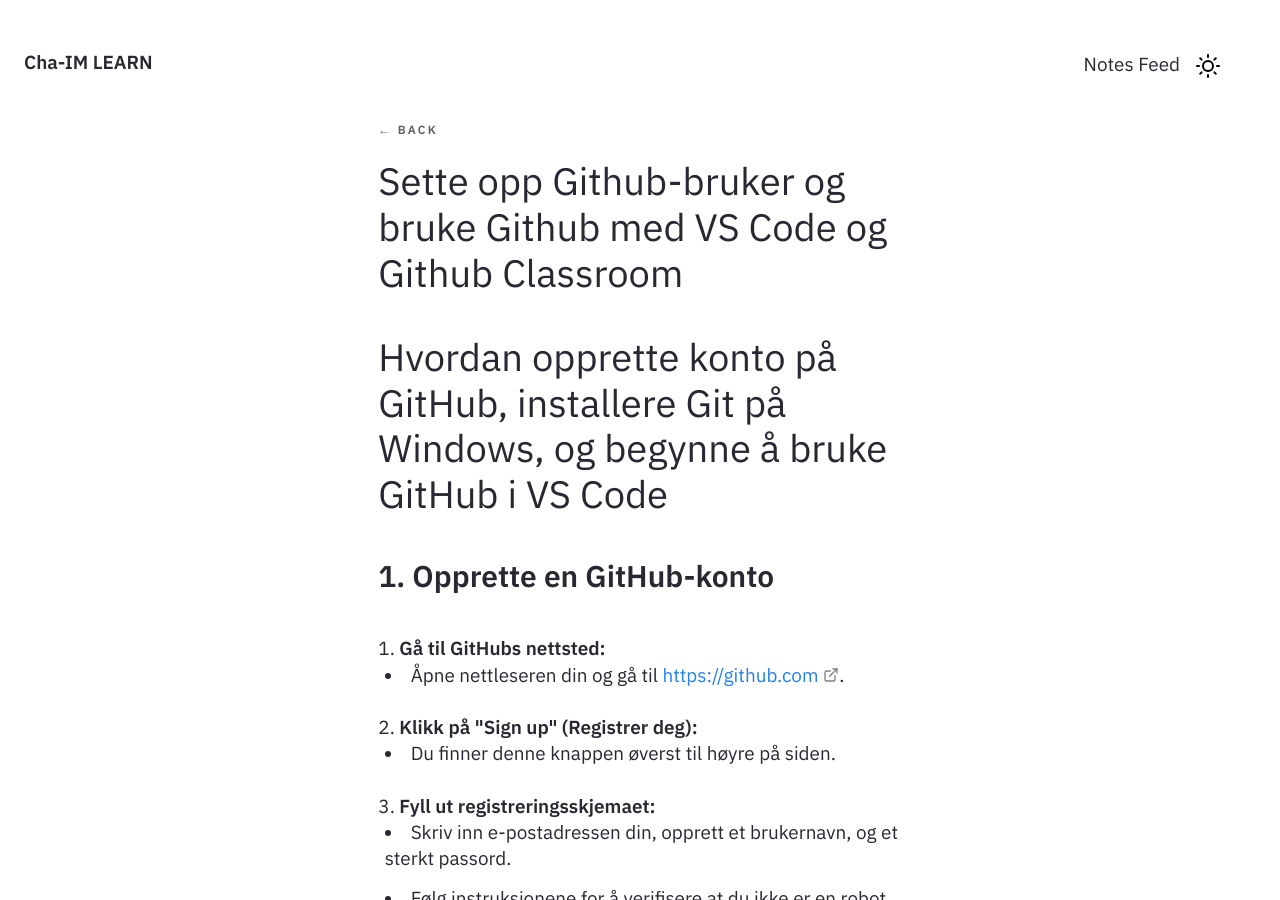
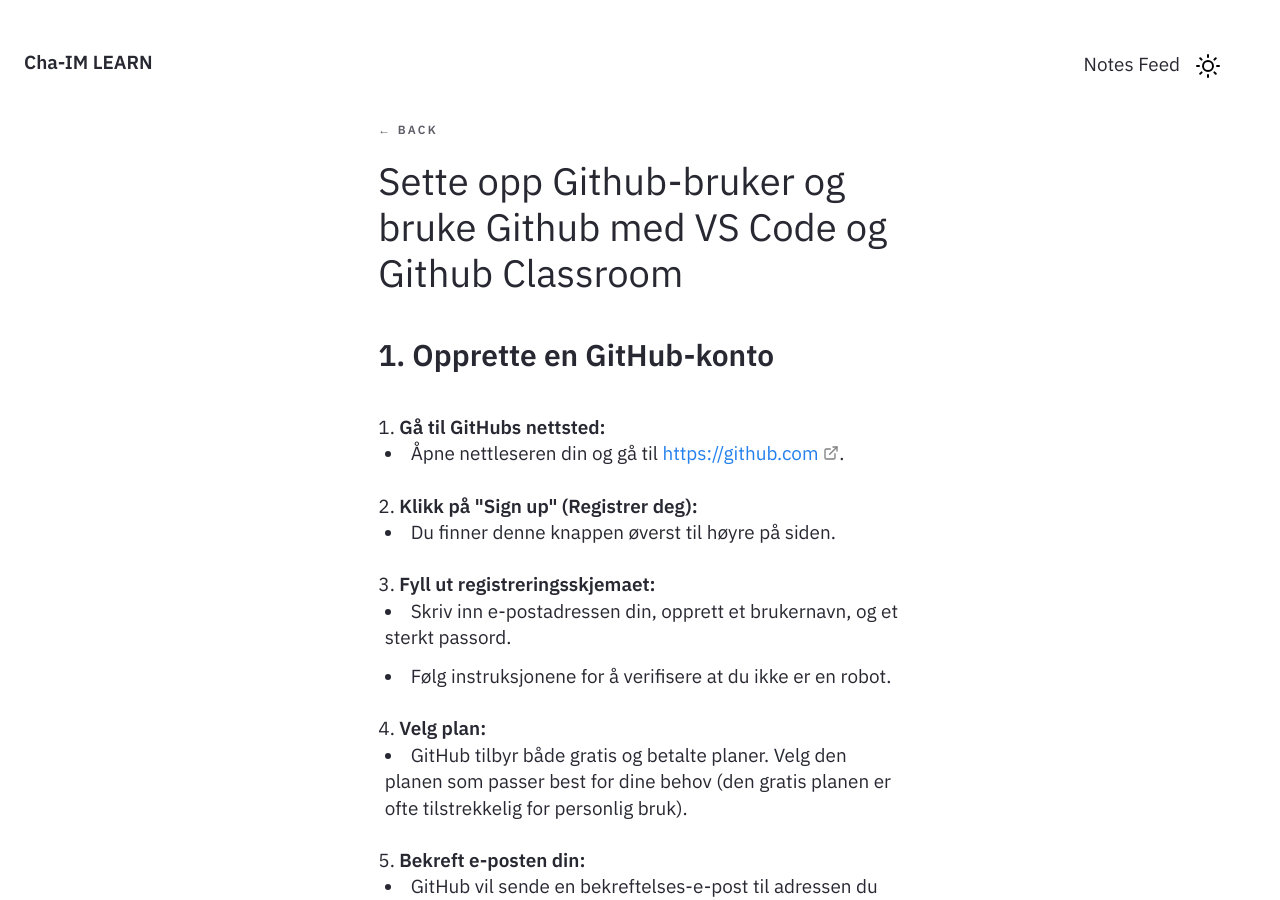
Before and after one commit to Cha-IM/cha-im.github.io, a Jekyll site: the page built from _notes/Public/Utvikling/Github/Sette opp Github-bruker og bruke Github med VS Code og Github Classroom.md, in a window 1280 px wide and 900 px high. Built offline with Jekyll 4.4.1, drawn with Linux system fonts in a browser that asks for light colours.

Commit message:
fix: text edit

```diff
--- a/_notes/Public/Utvikling/Github/Sette opp Github-bruker og bruke Github med VS Code og Github Classroom.md
+++ b/_notes/Public/Utvikling/Github/Sette opp Github-bruker og bruke Github med VS Code og Github Classroom.md
@@ -3,7 +3,6 @@ title: Sette opp Github-bruker og bruke Github med VS Code og Github Classroom
 date: 09-08-2024
 feed: show
 ---
-# Hvordan opprette konto på GitHub, installere Git på Windows, og begynne å bruke GitHub i VS Code
 
 ## 1. Opprette en GitHub-konto
 1. **Gå til GitHubs nettsted:**
```
